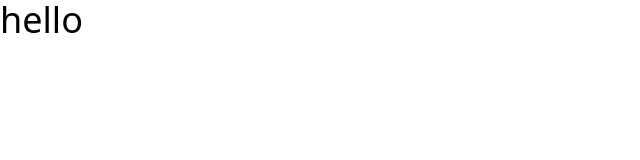
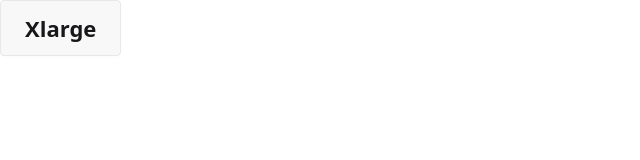
Before and after one commit to agamsidana/DevTinder, a React (Vite) app in the folder DevTinder-web/: page / in a window 1280 px wide. Shown: the top 160 px of the page, without its empty margins (0-640 px from the left). Built offline with nearby package versions, Linux system fonts and the light colour scheme.

Commit message:
add daisyui configuration

```diff
--- /dev/null
+++ b/DevTinder-web/postcss.config.js
@@ -0,0 +1,9 @@
+import tailwindcss from "@tailwindcss/postcss";
+import autoprefixer from "autoprefixer";
+
+export default {
+  plugins: [
+    tailwindcss(),
+    autoprefixer(),
+  ],
+};
--- a/DevTinder-web/src/App.jsx
+++ b/DevTinder-web/src/App.jsx
@@ -2,7 +2,7 @@
 function App() {
   return (
     <>
-    <h1 className="text-4xl">hello</h1>
+   <button className="btn btn-xl">Xlarge</button>
     </>
   )
 }
--- a/DevTinder-web/src/index.css
+++ b/DevTinder-web/src/index.css
@@ -1 +1,2 @@
 @import "tailwindcss";
+@plugin "daisyui";
--- /dev/null
+++ b/DevTinder-web/tailwind.config.js
@@ -0,0 +1,13 @@
+import daisyui from "daisyui";
+
+/** @type {import('tailwindcss').Config} */
+export default {
+  content: [
+    "./index.html",
+    "./src/**/*.{js,ts,jsx,tsx}",
+  ],
+  theme: {
+    extend: {},
+  },
+  plugins: [daisyui],
+};
--- a/DevTinder-web/vite.config.js
+++ b/DevTinder-web/vite.config.js
@@ -1,6 +1,7 @@
 import { defineConfig } from 'vite'
 import react from '@vitejs/plugin-react'
 import tailwindcss from '@tailwindcss/vite'
+
 
 
 // https://vite.dev/config/
```
Also changed, not shown: DevTinder-web/package.json (+6 -2 lines), 1 other file (tests, documents, lock files or other folders).
